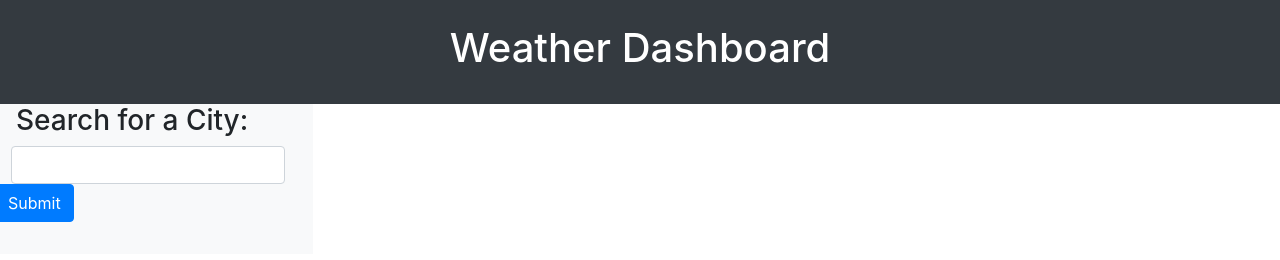
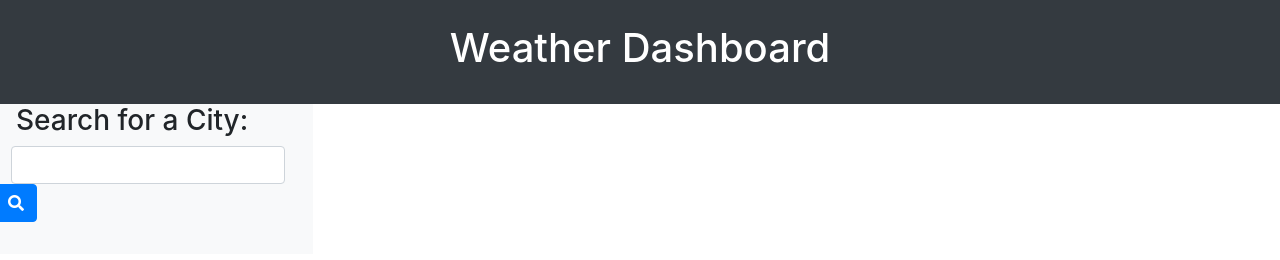
Before and after one commit to VictorMoscone/victorm_hw6_weatherdash, a plain HTML site: page index.html in a window 1280 px wide. Drawn offline with nearby package versions, Linux system fonts and the light colour scheme.

Commit message:
Style: Added Fontawesome search icon to submit button.

```diff
--- a/index.html
+++ b/index.html
@@ -33,7 +33,7 @@
                       <!-- Provides a form box for the user to input a city name. -->
                     </div>
                     <div class="form-group">
-                        <button type="submit" class="btn btn-primary">Submit</button>
+                        <button type="submit" class="btn-primary btn"><i class="fas fa-search"></i></button>
                         <!-- Provides a submit button alternative to pressing Enter. -->
                     </div>
                 </form>
```
